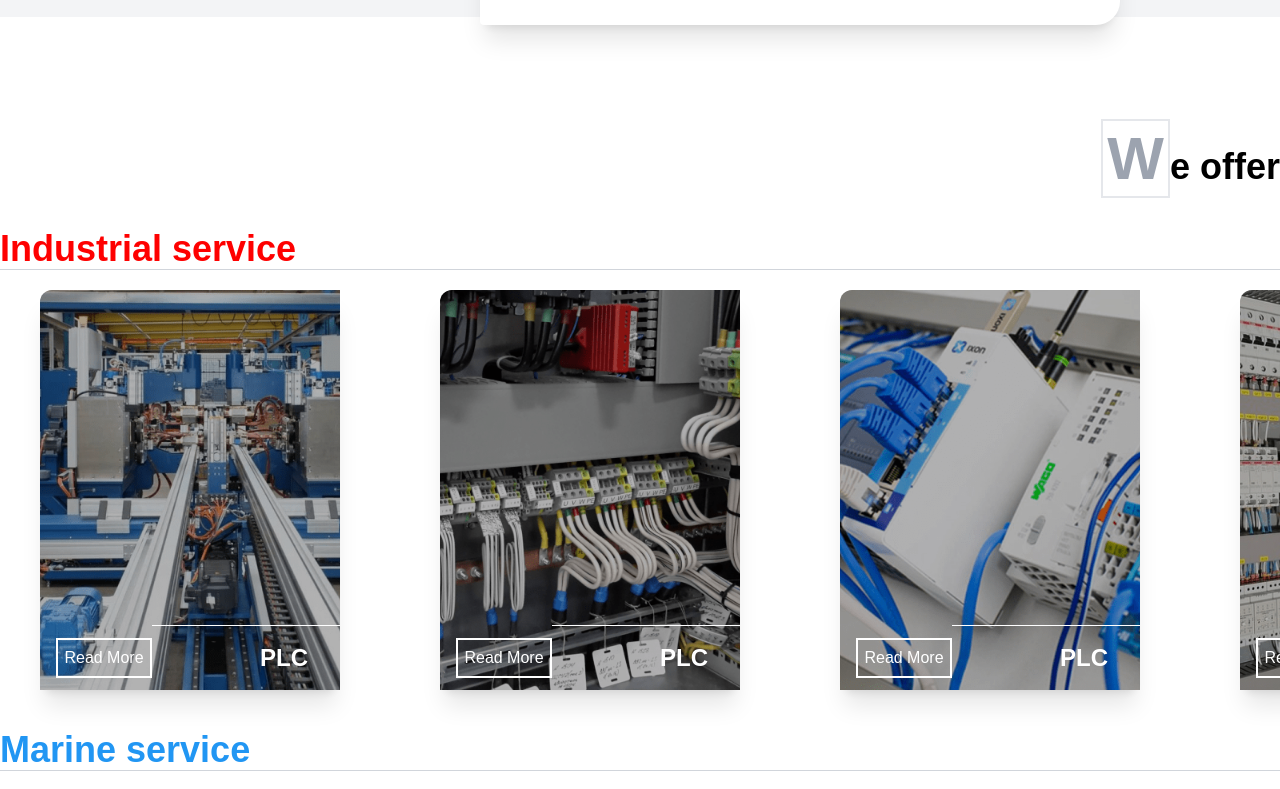
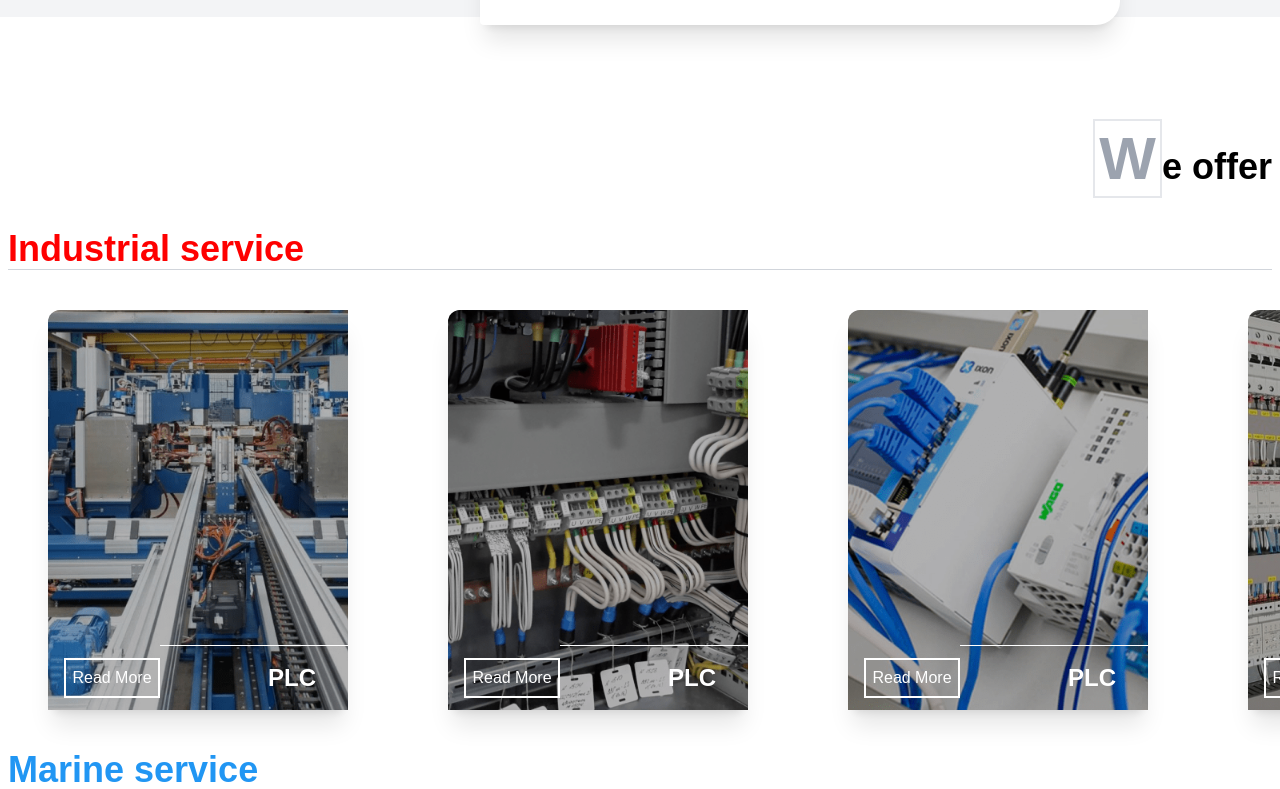
Before and after one commit to Atorami/voltron_react, a React (Vite) app: page / in a window 1280 px wide. Shown: the part 1583-2372 px from the top of the page. Built offline with nearby package versions, Linux system fonts and the light colour scheme.

Commit message:
fix: padding and margins fix

```diff
--- a/src/components/About/About.jsx
+++ b/src/components/About/About.jsx
@@ -10,7 +10,7 @@ const About = () => {
       className="h-[1500px] lg:h-[100vh] overflow-hidden bg-gray-100 lg:bg-white flex flex-col justify-between"
     >
       <div className="container mx-auto lg:container">
-        <h2 className="text-4xl lg:text-4xl font-extrabold pt-10 lg:pt-20 lg:text-right font-popponi px-10 lg:px-0">
+        <h2 className="text-4xl lg:text-4xl font-extrabold pt-10 lg:pt-20 lg:text-right font-popponi px-2">
           <span className="text-6xl text-gray-400 border-2 p-1">A</span>bout Us
         </h2>
         <div className="flex flex-col lg:flex-row pt-8 lg:pt-0">
--- a/src/components/Contact/Contact.jsx
+++ b/src/components/Contact/Contact.jsx
@@ -6,7 +6,7 @@ const Contact = () => {
   return (
     <section className="bg-gray-100 lg:h-[700px]" id="contact">
       <div className="container mx-auto">
-        <h2 className="text-3xl lg:text-4xl font-extrabold font-popponi text-left pt-14">
+        <h2 className="text-3xl lg:text-4xl font-extrabold font-popponi text-left pt-14 px-2">
           <span className="text-6xl text-gray-400 border-2 p-1">G</span>et in
           touch!
         </h2>
--- a/src/components/Header/Header.jsx
+++ b/src/components/Header/Header.jsx
@@ -26,7 +26,7 @@ const Header = () => {
 
   return (
     <header
-      className={`fixed h-[80px] w-full z-10 px-4 sm:px-8 py-3 sm:py-5 flex flex-row justify-between items-center transition-all duration-300 ${
+      className={`fixed h-[80px] w-full z-50 px-4 sm:px-8 py-3 sm:py-5 flex flex-row justify-between items-center transition-all duration-300 ${
         scrolled ? "bg-black bg-opacity-70" : "bg-gray-100 bg-opacity-10"
       }`}
     >
--- a/src/components/Hero/Hero.jsx
+++ b/src/components/Hero/Hero.jsx
@@ -29,7 +29,7 @@ const Hero = () => {
 
         <ScrollLink
           to="about us"
-          className="absolute bottom-5 sm:bottom-16 md:bottom-14 text-white cursor-pointer"
+          className="absolute bottom-10 text-white cursor-pointer"
           smooth={true}
           duration={500}
         >
--- a/src/components/Promo/Promo.jsx
+++ b/src/components/Promo/Promo.jsx
@@ -25,13 +25,13 @@ const Promo = () => {
 
   return (
     <section className="bg-white py-10 pt-10 lg:pt-28" id="services">
-      <div className="container mx-auto">
+      <div className="container mx-auto px-2">
         <h2 className="text-3xl lg:text-4xl font-extrabold font-popponi text-left lg:text-right">
           <span className="text-6xl text-gray-400 border-2 p-1">W</span>e offer
         </h2>
         <div className="offer-list">
           <div className="offer__industrial">
-            <h4 className="text-4xl font-semibold font-popponi pt-10 text-title_red border-b border-gray-300 mb-5">
+            <h4 className="text-4xl text-center xl:text-left font-semibold font-popponi pt-10 text-title_red border-b border-gray-300 mb-10">
               Industrial service
             </h4>
             <div className="grid gap-5 sm:grid-cols-2 sm:grid-rows-2 lg:flex lg:flex-row">
@@ -42,7 +42,7 @@ const Promo = () => {
           </div>
 
           <div className="offer__marine">
-            <h4 className="text-4xl font-semibold pt-10 text-title_blue border-b border-gray-300 mb-5">
+            <h4 className="text-4xl text-center xl:text-left font-semibold pt-10 text-title_blue border-b border-gray-300 mb-10">
               Marine service
             </h4>
             <div className="grid gap-5 sm:grid-cols-2 lg:flex lg:flex-row">
```
